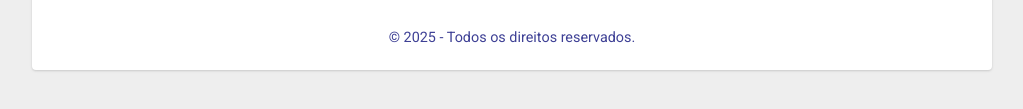
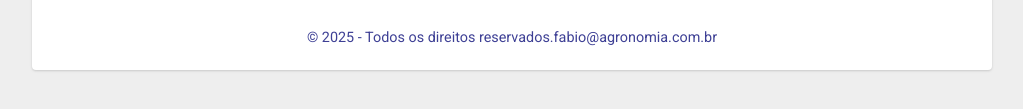
Before and after one commit to fsmoura/fsmoura.github.io, a plain HTML site: page index.html in a window 1280 px wide. Shown: the part 409-518 px from the top of the page, without its empty margins (128-1151 px from the left). Drawn offline with Linux system fonts and the light colour scheme.

Commit message:
feat: add email link in the footer

```diff
--- a/index.html
+++ b/index.html
@@ -113,7 +113,7 @@
         </p>
       </article>
       <footer>
-        <p>&copy; 2025 - Todos os direitos reservados.</p>
+        <p>&copy; 2025 - Todos os direitos reservados.<a href="mailto:fabio@agronomia.com.br" class="mailto">fabio@agronomia.com.br</a></p>
       </footer>
     </main>
   </body>
```
